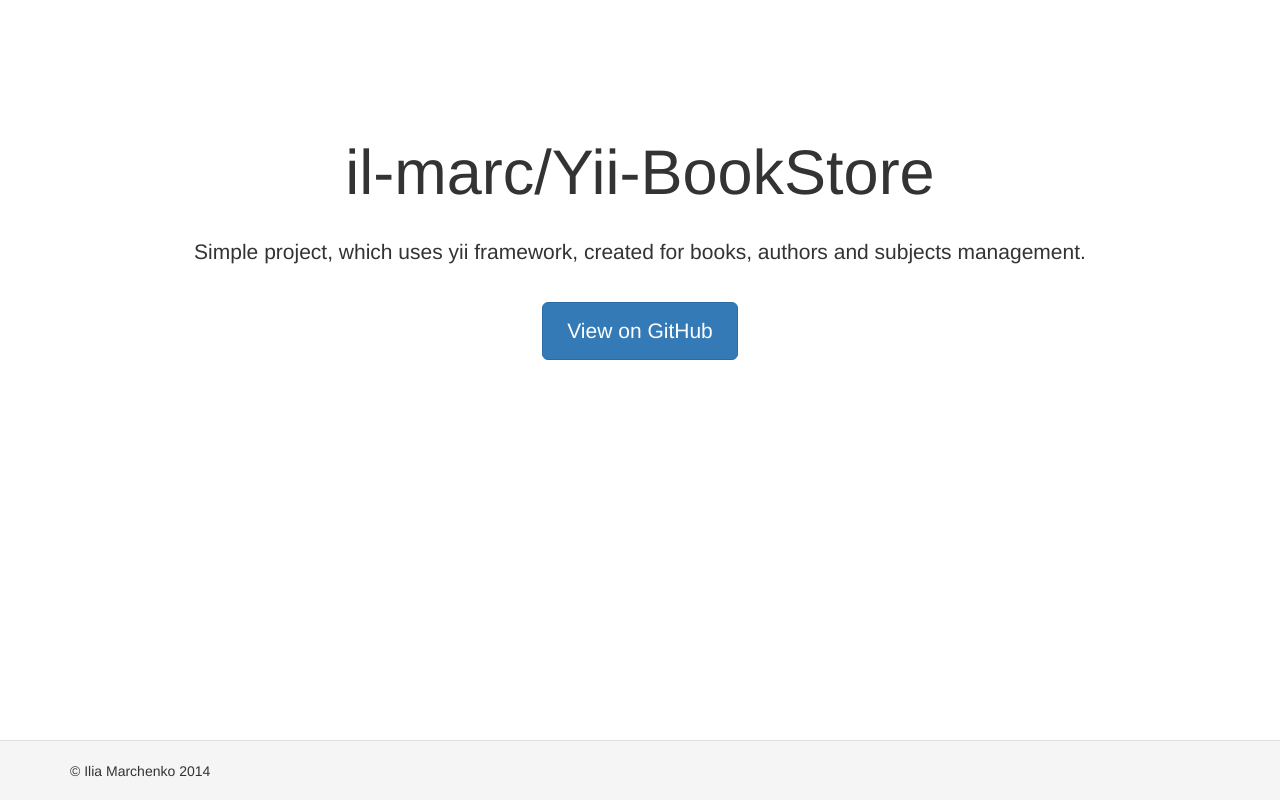
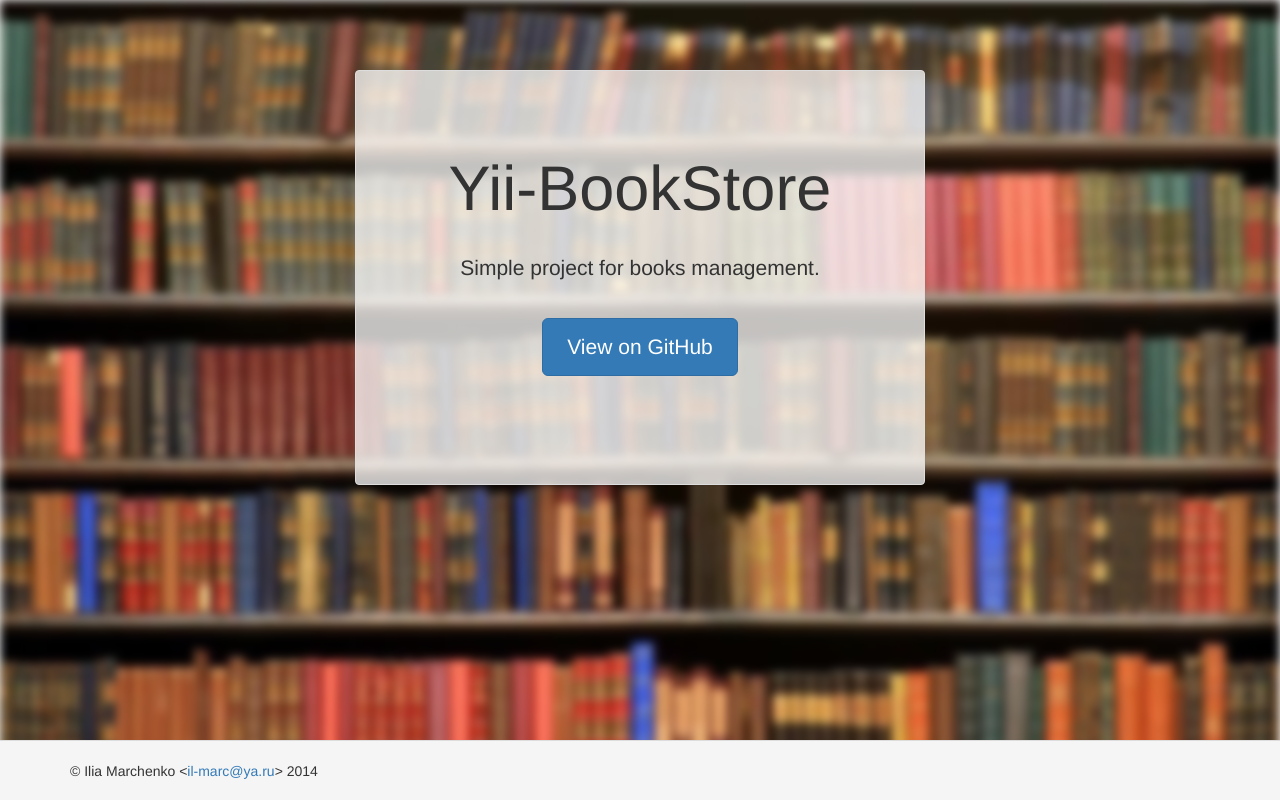
Before and after one commit to aekkapun/Yii-BookStore, a Yii app: template views/site/index.php in a window 1280 px wide. Run offline with PHP 8.4 and a stand-in for Yii, Linux system fonts and the light colour scheme; the template is opened without the code that fills it, so the values that code supplies are empty; some libraries are stand-ins or nearby versions.

Commit message:
:lipstick: design fixes

```diff
--- a/views/book/index.php
+++ b/views/book/index.php
@@ -33,7 +33,9 @@ $this->params['breadcrumbs'][] = $this->title;
         <?php echo $this->render('_list', ['dataProvider' => $dataProvider]); ?>
     <?php else: ?>
         <div class="row">
-            <h1>Nothing found :(</h1>
+            <div class="col-sm-12">
+                <p>Nothing found :(</p>
+            </div>
         </div>
     <?php endif ?>
 </div>
--- a/views/layouts/main.php
+++ b/views/layouts/main.php
@@ -58,12 +58,31 @@ AppAsset::register($this);
 
     <footer class="footer">
         <div class="container">
-            <p class="pull-left">&copy; Ilia Marchenko 2014</p>
+            <p class="pull-left">&copy; Ilia Marchenko &lt;<a href="mailto:il-marc@ya.ru">il-marc@ya.ru</a>&gt; 2014</p>
             <p class="pull-right"><?= Yii::powered() ?></p>
         </div>
     </footer>
 
 <?php $this->endBody() ?>
+
+<script>
+    function setBlur(element, blurSize) {
+        $(element).
+        css('-webkit-filter', 'blur('+ blurSize +'px)').
+           css('-moz-filter', 'blur('+ blurSize +'px)').
+             css('-o-filter', 'blur('+ blurSize +'px)').
+            css('-ms-filter', 'blur('+ blurSize +'px)').
+                css('filter', 'blur('+ blurSize +'px)')
+    }
+    $(document).ready(function () {
+        if ($(".bookcase").length) {
+            setBlur($(".bookcase").css('height', window.innerHeight), window.innerHeight / 200);
+            $(window).resize(function () {
+                setBlur($(".bookcase").css('height', window.innerHeight), window.innerHeight / 200);
+            });
+        }
+    });
+</script>
 </body>
 </html>
 <?php $this->endPage() ?>
--- a/views/site/index.php
+++ b/views/site/index.php
@@ -2,14 +2,18 @@
 /* @var $this yii\web\View */
 $this->title = 'Yii-BookStore';
 ?>
+<div class="bookcase"></div>
 <div class="site-index">
-
-    <div class="jumbotron">
-        <h1>il-marc/Yii-BookStore</h1>
-        <br>
-        <p>Simple project, which uses yii framework, created for books, authors and subjects management.</p>
-        <br>
-        <p><a class="btn btn-lg btn-primary" href="https://github.com/il-marc/Yii-BookStore">View on GitHub</a></p>
+    <div class="panel panel-default col-sm-6 col-sm-offset-3" style="background-color: rgba(255,255,255,.75)">
+        <div class="panel-body">
+            <div class="jumbotron">
+                <h1>Yii-BookStore</h1>
+                <br>
+                <p>Simple project for books management.</p>
+                <br>
+                <p><a class="btn btn-lg btn-primary" target="_blank" href="https://github.com/il-marc/Yii-BookStore">View on GitHub</a></p>
+            </div>
+        </div>
     </div>
 
 </div>
--- a/web/css/site.css
+++ b/web/css/site.css
@@ -89,3 +89,18 @@ a.desc:after {
     padding: 10px 20px;
     margin: 0 0 15px 0;
 }
+.bookcase {
+    width: 100%;
+    height: 768px;
+    background-image: url("/img/bookcase.jpeg");
+    background-size: cover;
+    position: fixed;
+    left: 0;
+    top: 0;
+    z-index: -99999999;
+    -webkit-filter: blur(5px);
+       -moz-filter: blur(5px);
+         -o-filter: blur(5px);
+        -ms-filter: blur(5px);
+            filter: blur(5px);
+}
```
Also changed, not shown: web/img/bookcase.jpeg (added).
